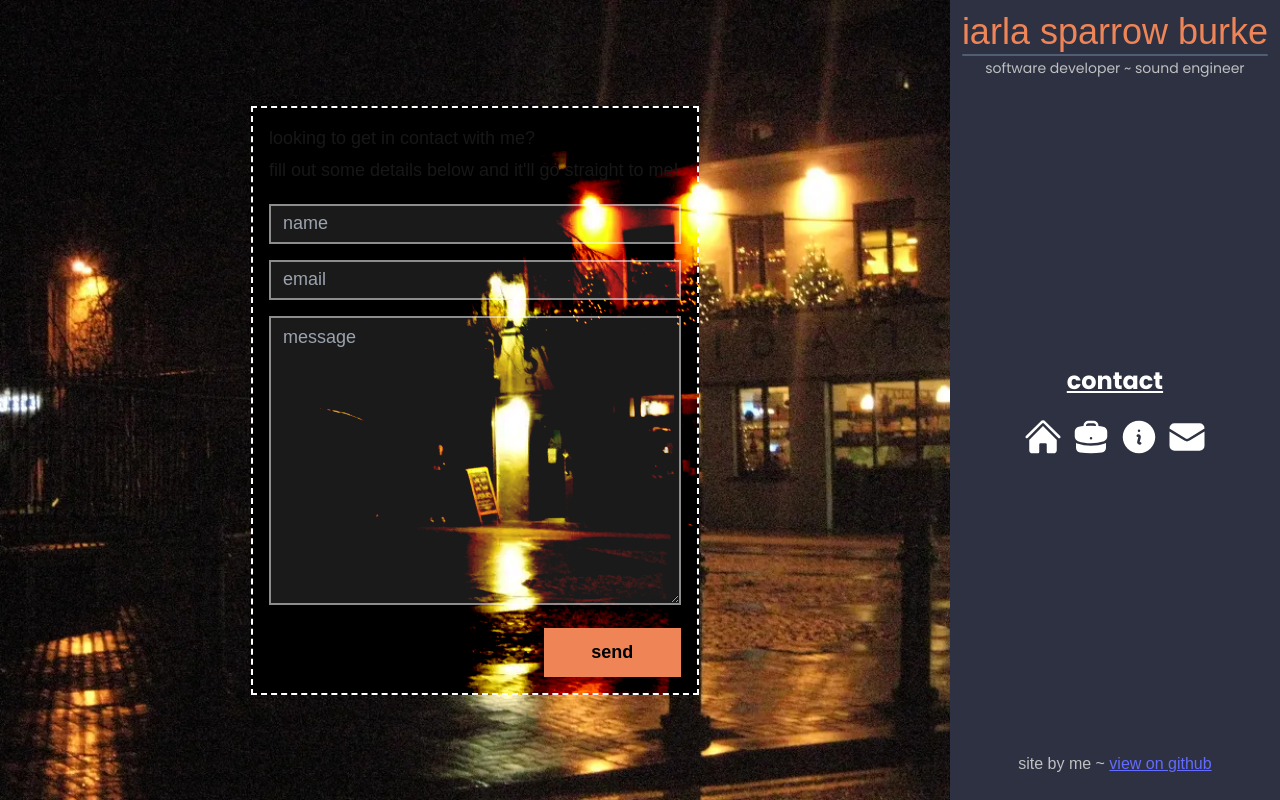
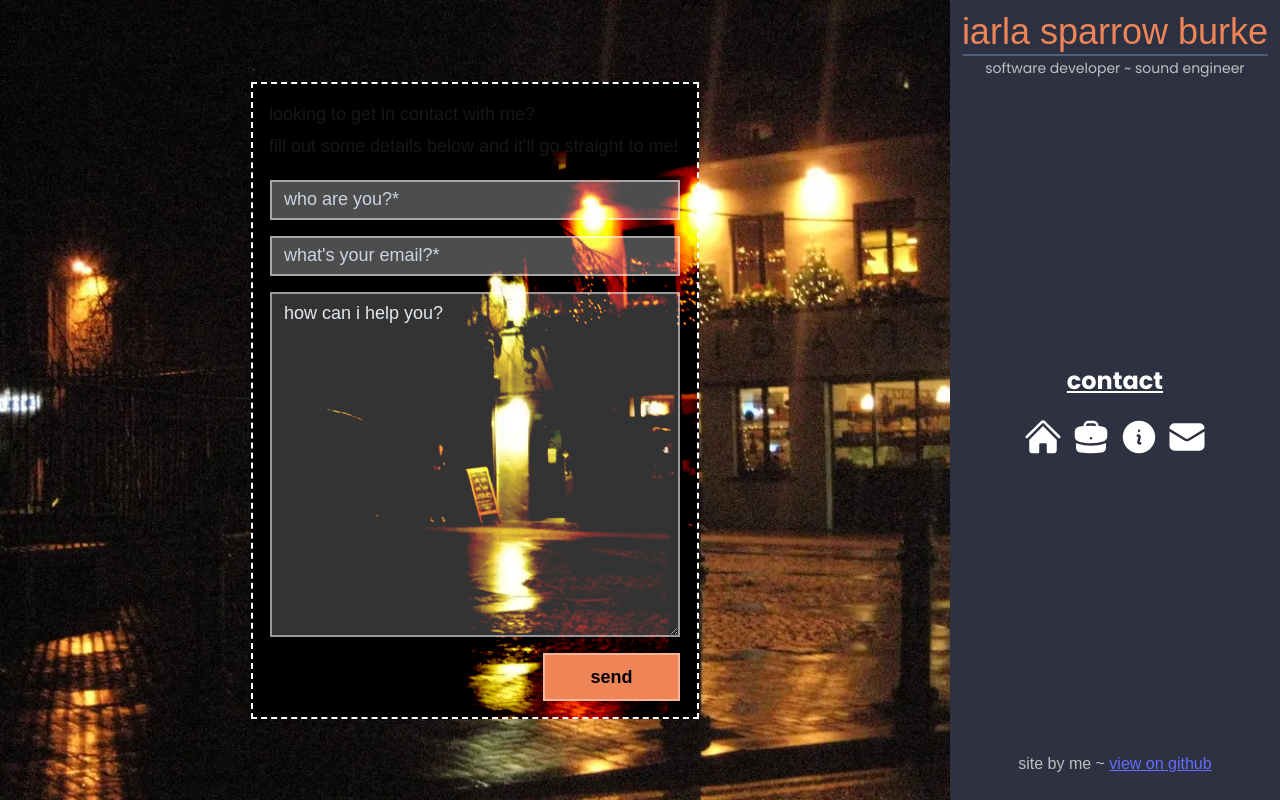
Before and after one commit to Blaithnaid/portfolio-next, a Next.js app: page /contact in a window 1280 px wide. Built offline with nearby package versions, Linux system fonts and the light colour scheme; a web font is replaced by a local one.

Commit message:
filling out the form

```diff
--- a/components/EmailForm.tsx
+++ b/components/EmailForm.tsx
@@ -1,36 +1,96 @@
+"use client";
+
+import { useRef, useState } from "react";
+import emailjs from "@emailjs/browser";
+
+type SendStatus = "idle" | "success" | "error" | "sending";
+
 export default function EmailForm() {
+	const formRef = useRef<HTMLFormElement | null>(null);
+	const [sendStatus, setSendStatus] = useState<SendStatus>("idle");
+
+	const handleSubmit = async (e: React.FormEvent) => {
+		e.preventDefault();
+		setSendStatus("sending");
+
+		if (!formRef.current) {
+			console.log("No formRef, aborting send.");
+			return;
+		}
+
+		try {
+			await emailjs.sendForm(
+				process.env.NEXT_PUBLIC_EMAILJS_SERVICE_ID || "",
+				process.env.NEXT_PUBLIC_EMAILJS_TEMPLATE_ID || "",
+				formRef.current,
+				process.env.NEXT_PUBLIC_EMAILJS_PUBLIC_KEY
+			);
+			setSendStatus("success");
+		} catch (error) {
+			console.error("Email send error:", error);
+			setSendStatus("error");
+		}
+	};
+
+	if (sendStatus === "success") {
+		return (
+			<div className="p-4 flex flex-col justify-center items-center text-white bg-black/80 text-xl font-normal text-md min-h-52">
+				<p>your message has been sent!</p>
+				<p>thank you for ur time :)</p>
+			</div>
+		);
+	}
+
 	return (
 		<>
 			<form
-				action=""
-				className="flex flex-col justify-between gap-4 h-full"
+				ref={formRef}
+				onSubmit={handleSubmit}
+				className="flex flex-col justify-between gap-4 h-full px-px"
 			>
 				<div className="flex h-full flex-col gap-4">
 					<input
 						type="text"
-						placeholder="name"
-						className="w-full h-10 bg-white/10 border-2 border-white/50 text-silver px-3 focus:outline-none"
+						name="from_name"
+						placeholder="who are you?*"
+						className="w-full h-10 bg-white/30 border-2 border-white/50 text-white placeholder-slate-300 px-3 focus:outline-none"
+						required
 					/>
 					<input
 						type="email"
-						placeholder="email"
-						className="w-full h-10 bg-white/10 border-2 border-white/50 text-silver px-3 focus:outline-none"
+						name="reply_to"
+						placeholder="what's your email?*"
+						className="w-full h-10 bg-white/30 border-2 border-white/50 text-white placeholder-slate-300 px-3 focus:outline-none"
+						required
 					/>
 					<textarea
-						name=""
-						id=""
-						cols={30}
-						rows={10}
-						placeholder="message"
-						className="w-full h-max bg-white/10 border-2 border-white/50 text-silver px-3 focus:outline-none pt-[5px]"
+						name="message"
+						rows={12}
+						placeholder="how can i help you?"
+						className="w-full h-max bg-white/20 border-2 border-white/50 text-white placeholder-slate-200 px-3 focus:outline-none pt-[5px]"
 					></textarea>
 				</div>
-				<button
-					type="submit"
-					className="w-1/3 self-end h-14 bg-coral text-black font-bold"
-				>
-					send
-				</button>
+				<div className="flex justify-between">
+					{sendStatus === "error" && (
+						<p className="mt-2 text-white font-normal text-md">
+							whoops, something went wrong!
+						</p>
+					)}
+					{(sendStatus === "idle" || sendStatus === "sending") && (
+						<p className="mt-2 text-white font-normal text-md"> </p>
+					)}
+					<button
+						type="submit"
+						className={`w-1/3 self-end h-12 bg-coral border-2 border-white/40 hover:bg-coral/80 active:bg-coral/60 transition-colors text-black font-bold ${
+							sendStatus === "sending"
+								? "cursor-wait disabled"
+								: "cursor-pointer"
+						}`}
+						disabled={sendStatus === "sending"}
+					>
+						send
+					</button>
+				</div>
 			</form>
 		</>
 	);
```
